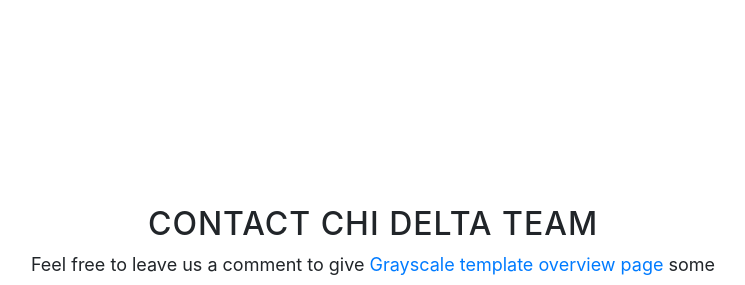
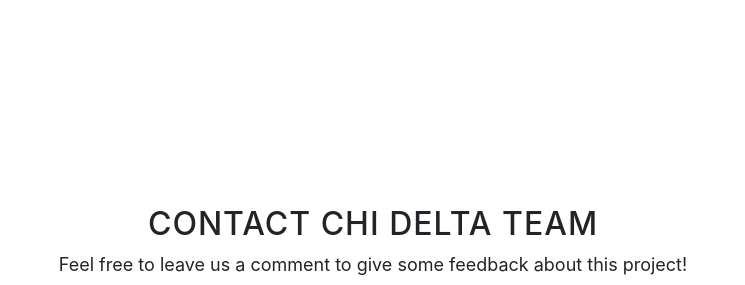
Before and after one commit to fandinod/worldheritage, a website with bundled scripts: page index.html in a window 1280 px wide. Shown: the part 1459-1744 px from the top of the page, without its empty margins (267-1012 px from the left). Built offline with nearby package versions, Linux system fonts and the light colour scheme; files whose address does not match are found by name.

Commit message:
Update index.html

```diff
--- a/index.html
+++ b/index.html
@@ -86,8 +86,7 @@
           <div class="col-lg-8 mx-auto">
             <h2>Contact CHI Delta Team</h2>
             <p>Feel free to leave us a comment to give
-              <a href="http://startbootstrap.com/template-overviews/grayscale/">Grayscale template overview page</a>
-              some feedback about this theme!</p>
+               some feedback about this project!</p>
             <ul class="list-inline banner-social-buttons">
               <li class="list-inline-item">
                 <a href="https://twitter.com/SBootstrap" class="btn btn-default btn-lg">
```
